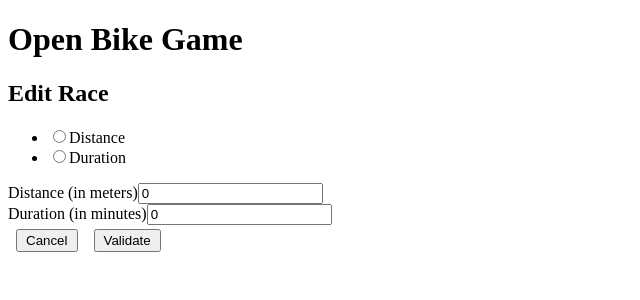
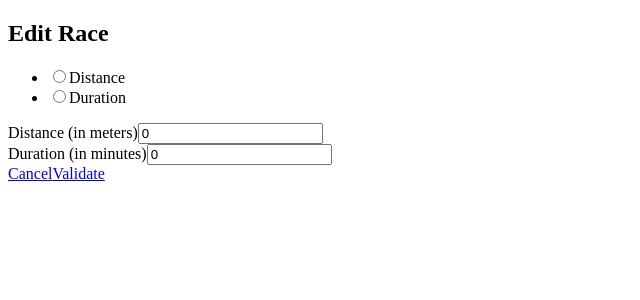
Before and after one commit to ThomsGuillemot/OpenBikeGame, an Angular app in the folder open-bike-game/: page /edit-race in a window 1280 px wide. Before the commit this address led to /. Shown: the top 300 px of the page, without its empty margins (0-640 px from the left). Built offline with nearby package versions, Linux system fonts and the light colour scheme.

Commit message:
- Add a main menu - Add a navigation between main-menu and race edit

```diff
--- a/open-bike-game/src/app/app-routing.module.ts
+++ b/open-bike-game/src/app/app-routing.module.ts
@@ -1,10 +1,16 @@
 import { NgModule } from '@angular/core';
 import { RouterModule, Routes } from '@angular/router';
+import { EditRaceComponent } from './edit-race/edit-race.component';
+import { MainMenuComponent } from './main-menu/main-menu.component';
 
-const routes: Routes = [];
+const routes: Routes = [
+  { path: 'main-menu', component: MainMenuComponent },
+  { path: 'edit-race', component: EditRaceComponent },
+  { path: '', redirectTo: '/main-menu', pathMatch: 'full' },
+];
 
 @NgModule({
   imports: [RouterModule.forRoot(routes)],
-  exports: [RouterModule]
+  exports: [RouterModule],
 })
-export class AppRoutingModule { }
+export class AppRoutingModule {}
--- a/open-bike-game/src/app/app.component.html
+++ b/open-bike-game/src/app/app.component.html
@@ -1,2 +1 @@
-<h1>Open Bike Game</h1>
-<app-edit-race/>
+<router-outlet>
--- a/open-bike-game/src/app/app.module.ts
+++ b/open-bike-game/src/app/app.module.ts
@@ -5,11 +5,13 @@ import { FormsModule } from '@angular/forms';
 import { AppRoutingModule } from './app-routing.module';
 import { AppComponent } from './app.component';
 import { EditRaceComponent } from './edit-race/edit-race.component';
+import { MainMenuComponent } from './main-menu/main-menu.component';
 
 @NgModule({
   declarations: [
     AppComponent,
-    EditRaceComponent
+    EditRaceComponent,
+    MainMenuComponent
   ],
   imports: [
     BrowserModule,
--- a/open-bike-game/src/app/edit-race/edit-race.component.html
+++ b/open-bike-game/src/app/edit-race/edit-race.component.html
@@ -1,23 +1,33 @@
 <h2>Edit Race</h2>
 <ul>
   <li>
-  <input type="radio" name="race-type" id="race-type-distance"/>
+    <input type="radio" name="race-type" id="race-type-distance" />
     <label for="race-type-distance">Distance</label>
   </li>
   <li>
-  <input type="radio" name="race-type" id="race-type-duration"/>
+    <input type="radio" name="race-type" id="race-type-duration" />
     <label for="race-type-duration">Duration</label>
   </li>
 </ul>
 <div>
   <label for="race-param-distance">Distance (in meters)</label>
-  <input type="number" id="race-param-distance" [(ngModel)]="race.distance" placeholder="0"/>
+  <input
+    type="number"
+    id="race-param-distance"
+    [(ngModel)]="race.distance"
+    placeholder="0"
+  />
 </div>
 <div>
   <label for="race-param-duration">Duration (in minutes)</label>
-  <input type="number" id="race-param-duration" [(ngModel)]="race.duration" placeholder="0"/>
+  <input
+    type="number"
+    id="race-param-duration"
+    [(ngModel)]="race.duration"
+    placeholder="0"
+  />
 </div>
-<div>
-  <button type="button" name="cancel-edition">Cancel</button>
-  <button type="button" name="validate-edition">Validate</button>
-</div>
+<nav>
+  <a routerLink="/main-menu"><span class="navigation-button">Cancel</span></a>
+  <a routerLink="/race-view"><span class="navigation-button">Validate</span></a>
+</nav>
--- /dev/null
+++ b/open-bike-game/src/app/main-menu/main-menu.component.html
@@ -0,0 +1,2 @@
+<h1>Open Bike Game</h1>
+<a routerLink="/edit-race"><span class="main-menu-button">Create a Race !</span></a>
```
Also changed, not shown: open-bike-game/src/app/main-menu/main-menu.component.ts (added, +10 -0 lines), open-bike-game/src/app/main-menu/main-menu.component.scss (added), 1 other file (tests, documents, lock files or other folders). Lines whose indentation alone changed are shown as unchanged.
